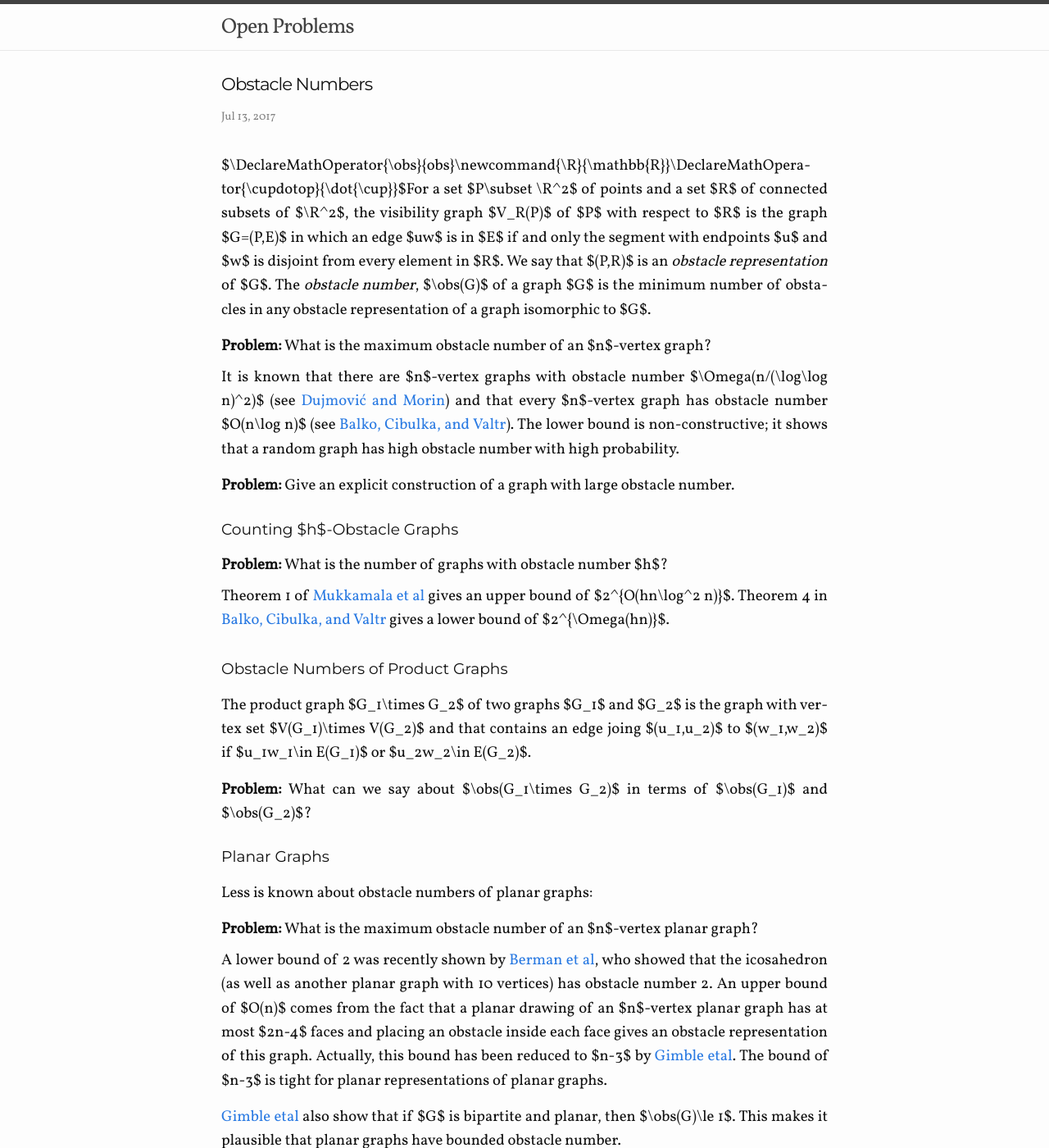
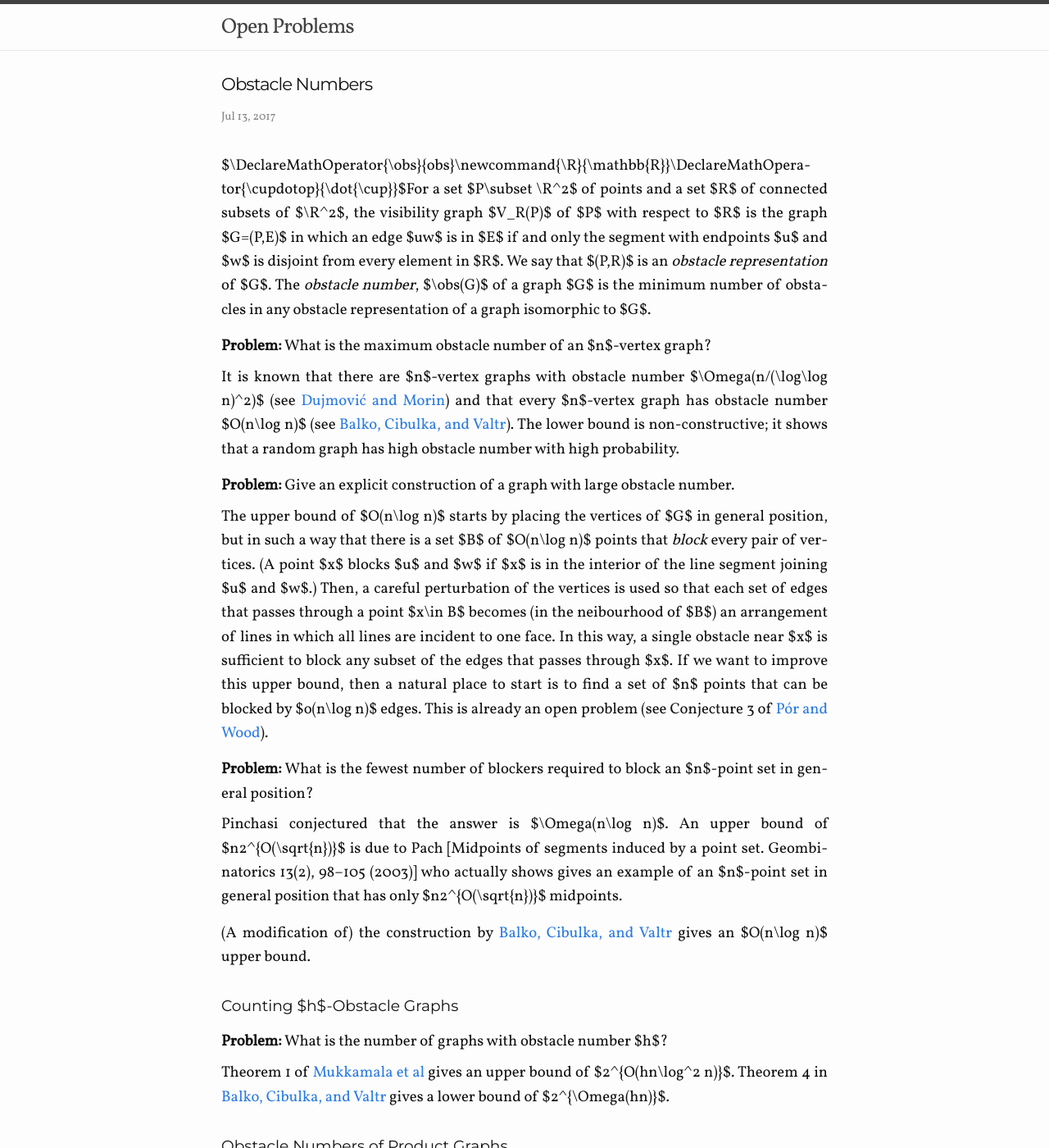
Before and after one commit to patmorin/patmorin.github.io, a Jekyll site: the page built from problems/obstacle-numbers.md, in a window 1280 px wide and 1400 px high. Shown: the whole window at 82% size. Built offline with Jekyll 4.4.1, drawn with Linux system fonts in a browser that asks for light colours.

Commit message:
Midpoint conjecture

```diff
--- a/problems/obstacle-numbers.md
+++ b/problems/obstacle-numbers.md
@@ -17,6 +17,18 @@ The lower bound is non-constructive; it shows that a random graph has high obsta
 <div class="problem">
   Give an explicit construction of a graph with large obstacle number.
 </div>
+
+The upper bound of $O(n\log n)$ starts by placing the vertices of $G$ in general position, but in such a way that there is a set $B$ of $O(n\log n)$ points that *block* every pair of vertices. (A point $x$ blocks $u$ and $w$ if $x$ is in the interior of the line segment joining $u$ and $w$.)  Then, a careful perturbation of the vertices is used so that each set of edges that passes through a point $x\in B$ becomes (in the neibourhood of $B$) an arrangement of lines in which all lines are incident to one face.  In this way, a single obstacle near $x$ is sufficient to block any subset of the edges that passes through $x$.  If we want to improve this upper bound, then a natural place to start is to find a set of $n$ points that can be blocked by $o(n\log n)$ edges.  This is already an open problem (see Conjecture 3 of [Pór and Wood][por-wood]).
+
+<div class="problem">
+  What is the fewest number of blockers required to block an $n$-point set in general position?
+</div>
+
+Pinchasi conjectured that the answer is $\Omega(n\log n)$.  An upper bound of $n2^{O(\sqrt{n})}$ is due to Pach [Midpoints of segments induced by a point set. Geombinatorics 13(2), 98–105 (2003)] who actually shows gives an example of an $n$-point set in general position that has only $n2^{O(\sqrt{n})}$ midpoints.
+
+
+
+(A modification of) the construction by [Balko, Cibulka, and Valtr][balko-cibulka-valtr] gives an $O(n\log n)$ upper bound.
 
 ## Counting $h$-Obstacle Graphs
 
@@ -81,3 +93,4 @@ Since the disjoint union of planar graphs is also planar, the preceding lemma re
 [berman-etal]: https://arxiv.org/abs/1606.03782
 [gimble-etal]: https://arxiv.org/abs/1706.06992
 [mukkamala-etal]: http://www.combinatorics.org/ojs/index.php/eljc/article/view/v19i2p32
+[por-wood]: http://dx.doi.org/10.20382/jocg.v1i1a3
```
Also changed, not shown: problems/pagenumber-vs-layeredtreewidth.md (+1 -1 lines).
